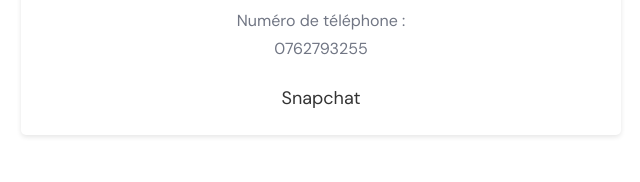
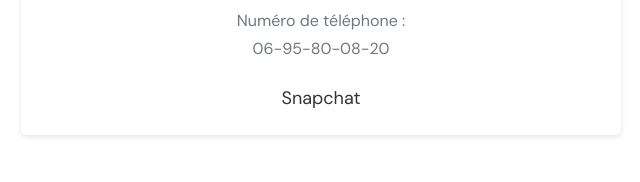
Before and after one commit to agencekouda/agencekouda.github.io, a plain HTML site: page Commencer.html in a window 1280 px wide. Shown: the part 215-397 px from the top of the page, 319-959 px from the left. Drawn offline with Linux system fonts and the light colour scheme.

Commit message:
Update Commencer.html

```diff
--- a/Commencer.html
+++ b/Commencer.html
@@ -287,7 +287,7 @@ header {
     <h1>Contactez-nous</h1>
     <div class="contact-info">
       <p>Email : <a href="mailto:kouda@gmail.com">agence.kouda@gmail.com</a></p>
-      <p>Numéro de téléphone : <a href="tel:0762793255">0762793255</a></p>
+      <p>Numéro de téléphone : <a href="tel:06695800820">06-95-80-08-20</a></p>
       <div class="social-media">
         <a href="https://www.snapchat.com/add/dtag901" target="_blank" rel="noopener noreferrer">Snapchat</a>
       </div>
```
